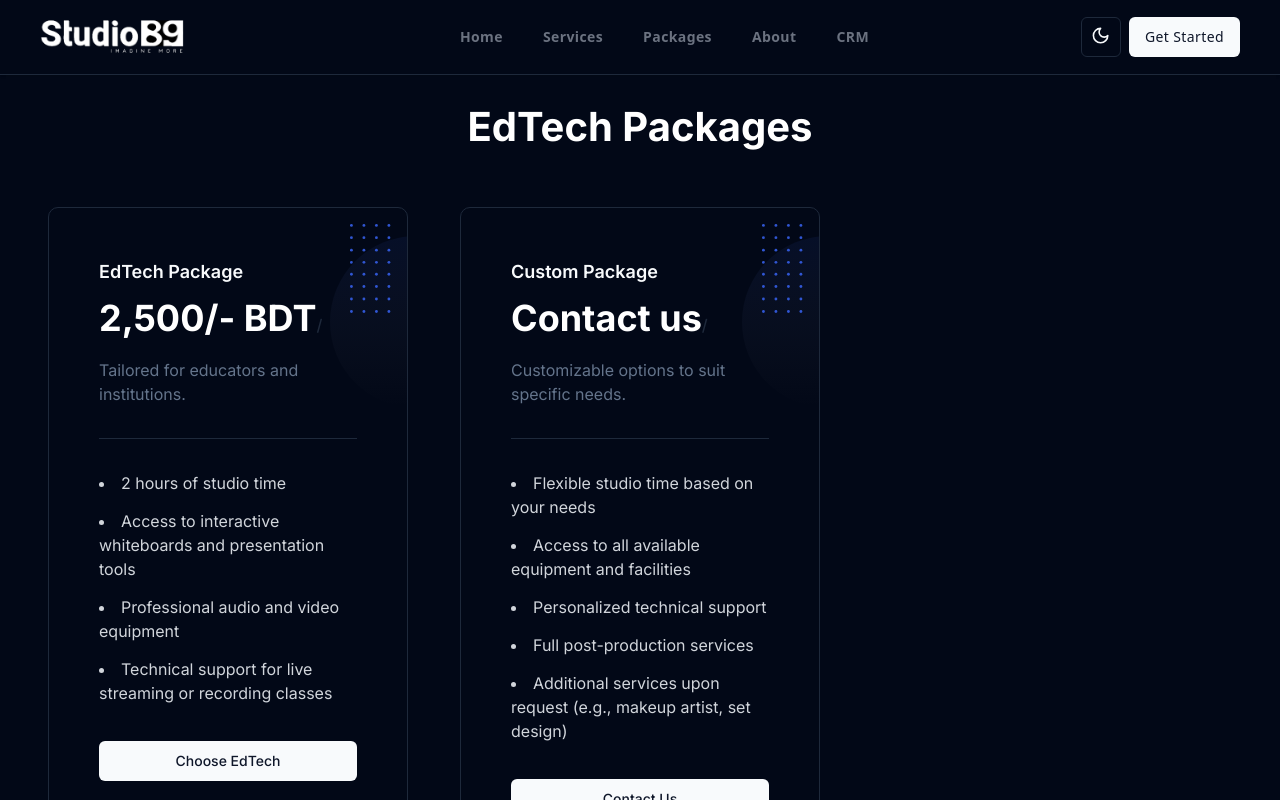
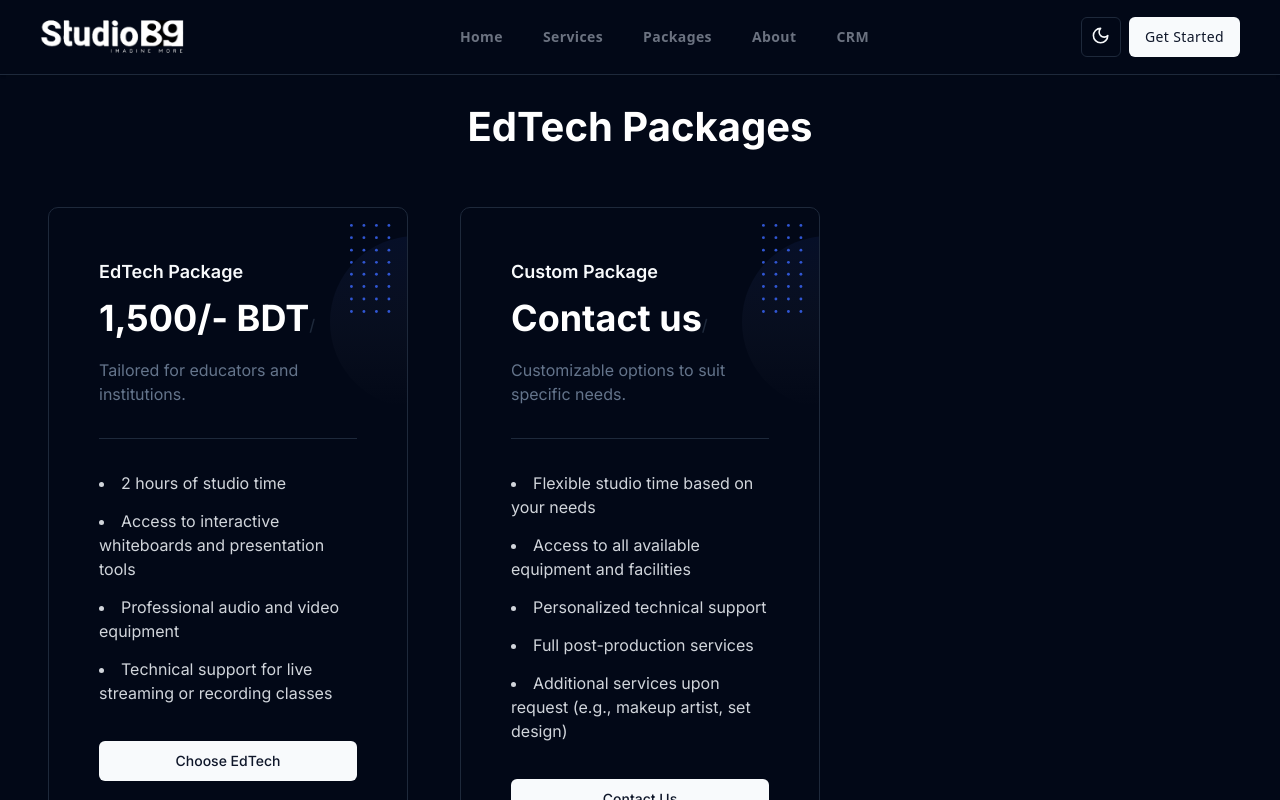
Before and after one commit to md-ali-0/studio89, a Next.js app: page /packages/ed-tech in a window 1280 px wide. Shown: the top 800 px of the page. Built offline with nearby package versions, Linux system fonts and the light colour scheme.

Commit message:
price updated

```diff
--- a/src/app/packages/ed-tech/page.jsx
+++ b/src/app/packages/ed-tech/page.jsx
@@ -39,7 +39,7 @@ const page = () => {
                 <div className="grid grid-cols-1 md:grid-cols-2 lg:grid-cols-3 gap-5">
                     <PricingCard
                         type="EdTech Package"
-                        price="2,500/- BDT"
+                        price="1,500/- BDT"
                         description="Tailored for educators and institutions."
                         buttonText="Choose EdTech"
                     >
--- a/src/components/package-slider.jsx
+++ b/src/components/package-slider.jsx
@@ -110,7 +110,7 @@ const PackageSlider = () => {
                     <div className="keen-slider__slide">
                         <PricingCard
                             type="EdTech Package"
-                            price="2,500/- BDT"
+                            price="1,500/- BDT"
                             description="Perfect for beginners and small projects."
                             buttonText="Choose EdTech"
                         >
```
